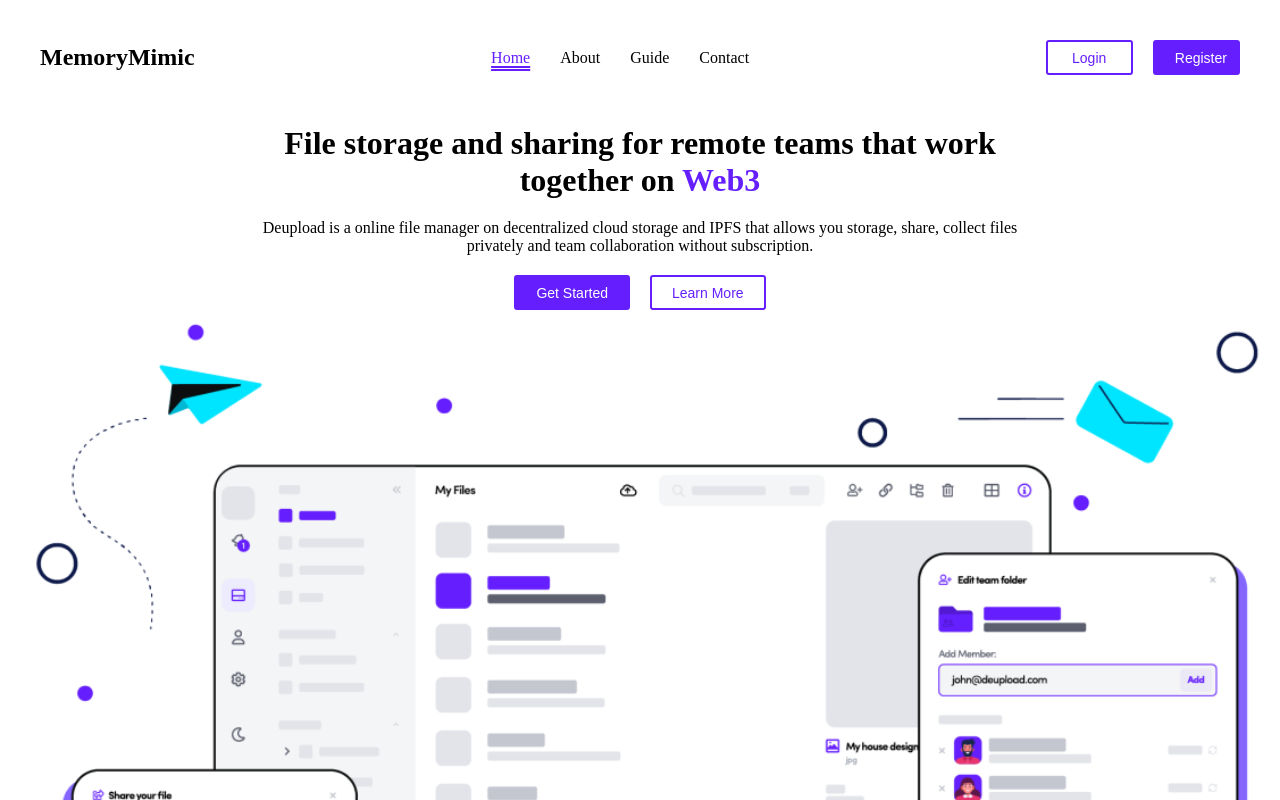
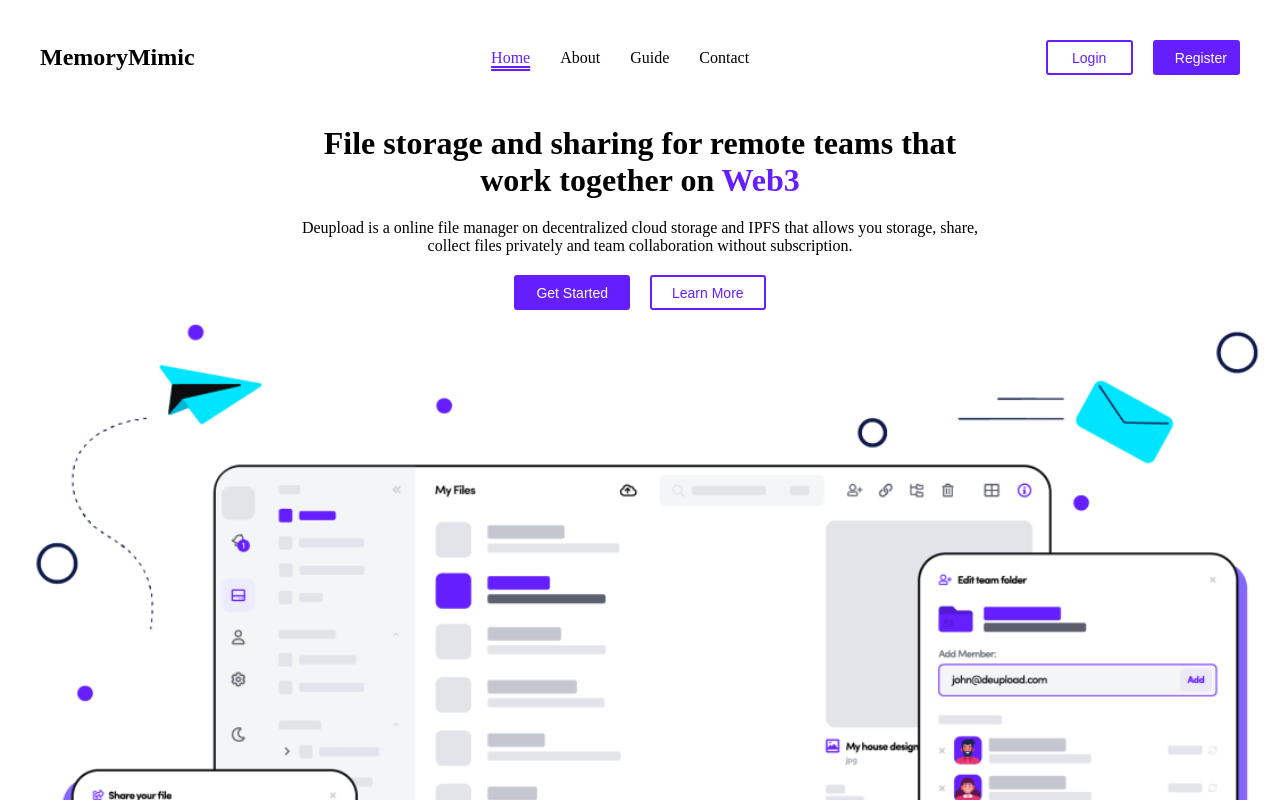
Before and after one commit to WinifredOgbeiwi/MemoryMimic-Fontend, a React (Vite) app: page / in a window 1280 px wide. Shown: the top 800 px of the page. Built offline with nearby package versions, Linux system fonts and the light colour scheme.

Commit message:
FIX:restructure of componenets

```diff
--- /dev/null
+++ b/src/components/home/hero.component.jsx
@@ -0,0 +1,24 @@
+import React from 'react'
+import Button from '../common/Button'
+import Images from '../../constant/assest'
+
+const Hero = () => {
+  return (
+    <main className='hero-container flex'>
+      <div className='hero-content-container flex'>
+        <h1>
+          File storage and sharing for remote teams that work together on <span>Web3</span>
+        </h1>
+        <p>Deupload is a online file manager on decentralized cloud storage and IPFS that allows you storage, share, collect files privately and team collaboration without subscription.</p>
+        <div className="nav-buttons">
+          <Button text="Get Started" specific="nav-button" location="" />
+          <Button text="Learn More" specific="nav-button2" location="" />
+        </div>
+      </div>
+
+      <img src={Images.HeroImg} alt="" />
+    </main>
+  )
+}
+
+export default Hero
--- a/src/pages/web/Home.jsx
+++ b/src/pages/web/Home.jsx
@@ -1,24 +1,10 @@
 import React from 'react'
-import Button from '../../components/common/Button'
-import Images from '../../constant/assest'
+import Hero from '../../components/home/hero.component'
 
 const Home = () => {
   return (
     <>
-      <main className='hero-container flex'>
-        <div className='hero-content-container flex'>
-          <h1>
-            File storage and sharing for remote teams that work together on <span>Web3</span>
-          </h1>
-          <p>Deupload is a online file manager on decentralized cloud storage and IPFS that allows you storage, share, collect files privately and team collaboration without subscription.</p>
-          <div className="nav-buttons">
-            <Button text="Get Started" specific="nav-button" location="" />
-            <Button text="Learn More" specific="nav-button2" location="" />
-          </div>
-        </div>
-
-        <img src={Images.HeroImg} alt=""/>
-      </main>
+   <Hero/>
     </>
   )
 }
--- a/src/styles/homepage.css
+++ b/src/styles/homepage.css
@@ -98,7 +98,7 @@
 }
 
 .hero-content-container {
-    width: 60%;
+    width: 55%;
     margin-top: 10px;
     gap: 20px;
 }
```
Also changed, not shown: src/components/home/Home.jsx (deleted).
